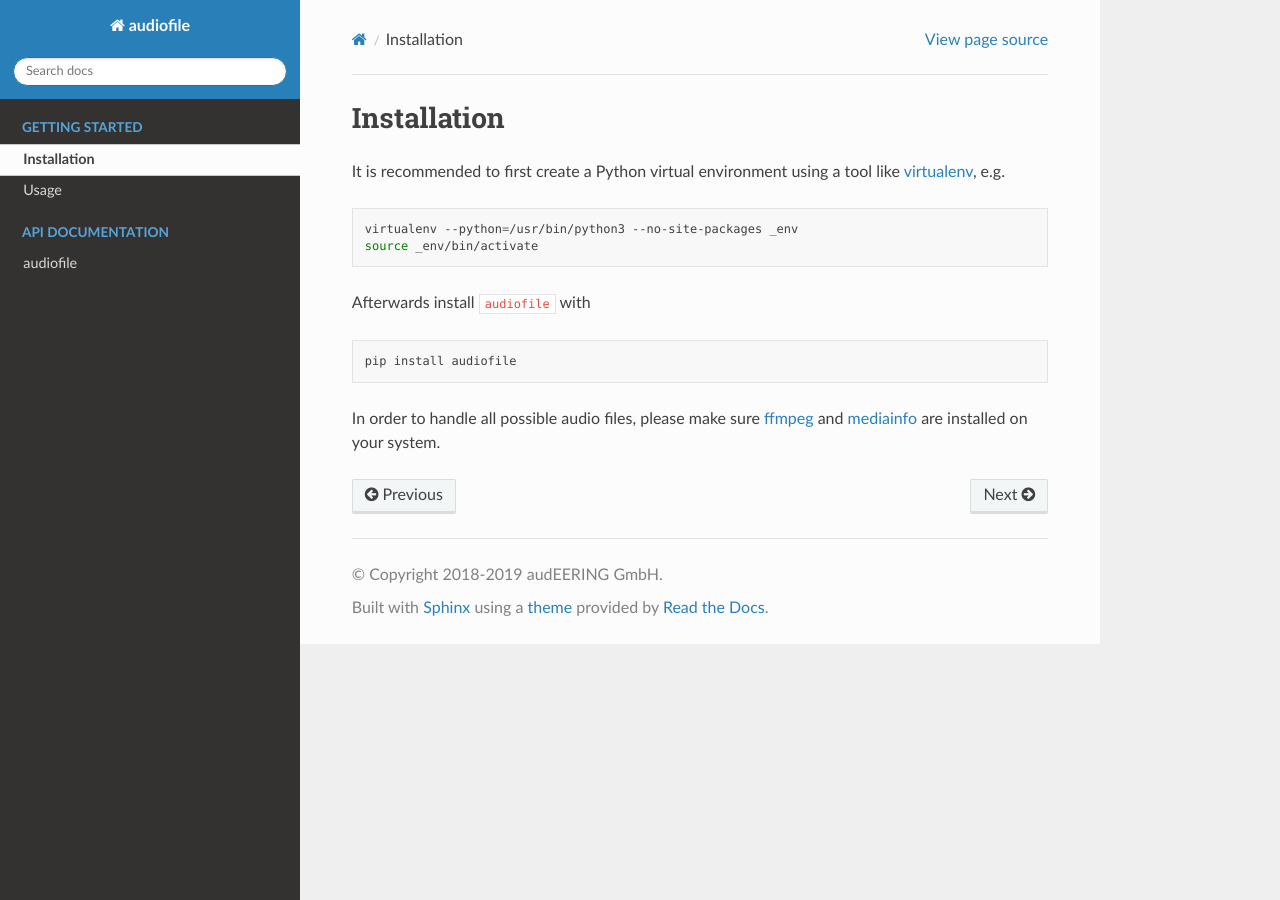
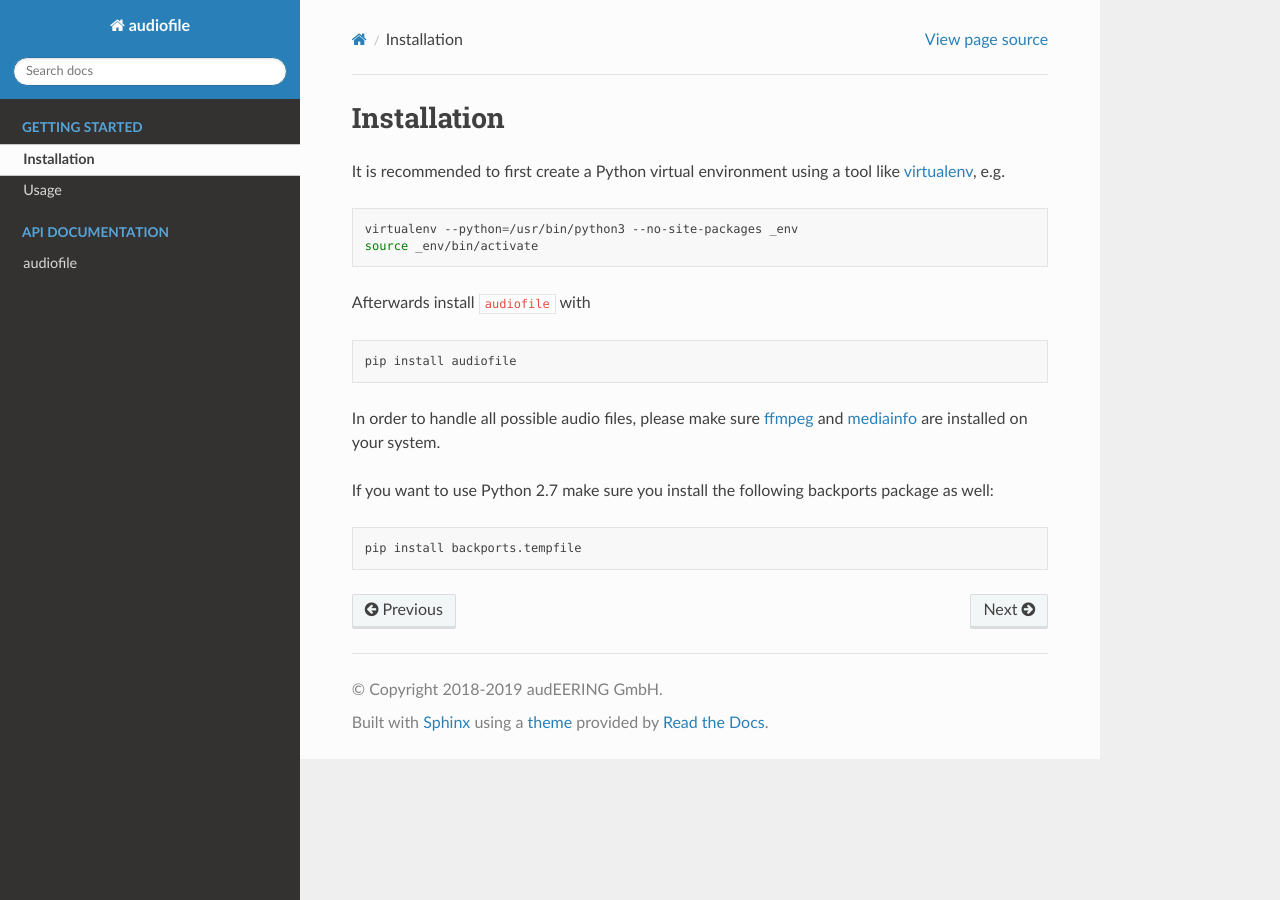
Before and after one commit to audeering/audiofile, a Sphinx documentation site: the page built from doc/installation.rst, in a window 1280 px wide. Built offline with Sphinx 7.4.7 and the Read the Docs theme 2.0.0, drawn with Linux system fonts in a browser that asks for light colours.

Commit message:
Add installation instructions for Python 2.7

```diff
--- a/README.rst
+++ b/README.rst
@@ -24,6 +24,13 @@ Afterwards install ``audiofile`` with
 
 In order to handle all possible audio files, please make sure ffmpeg_ and
 mediainfo_ are installed on your system.
+
+If you want to use Python 2.7 make sure you install the following backports
+package as well:
+
+.. code-block:: bash
+
+    pip install backports.tempfile
 
 .. _virtualenv: https://virtualenv.pypa.io/
 .. _ffmpeg: https://www.ffmpeg.org/
--- a/doc/installation.rst
+++ b/doc/installation.rst
@@ -1,3 +1,3 @@
 .. include:: ../README.rst
     :start-line: 7
-    :end-line: 31
+    :end-line: 38
--- a/doc/usage.rst
+++ b/doc/usage.rst
@@ -1,2 +1,2 @@
 .. include:: ../README.rst
-    :start-line: 31
+    :start-line: 38
```
